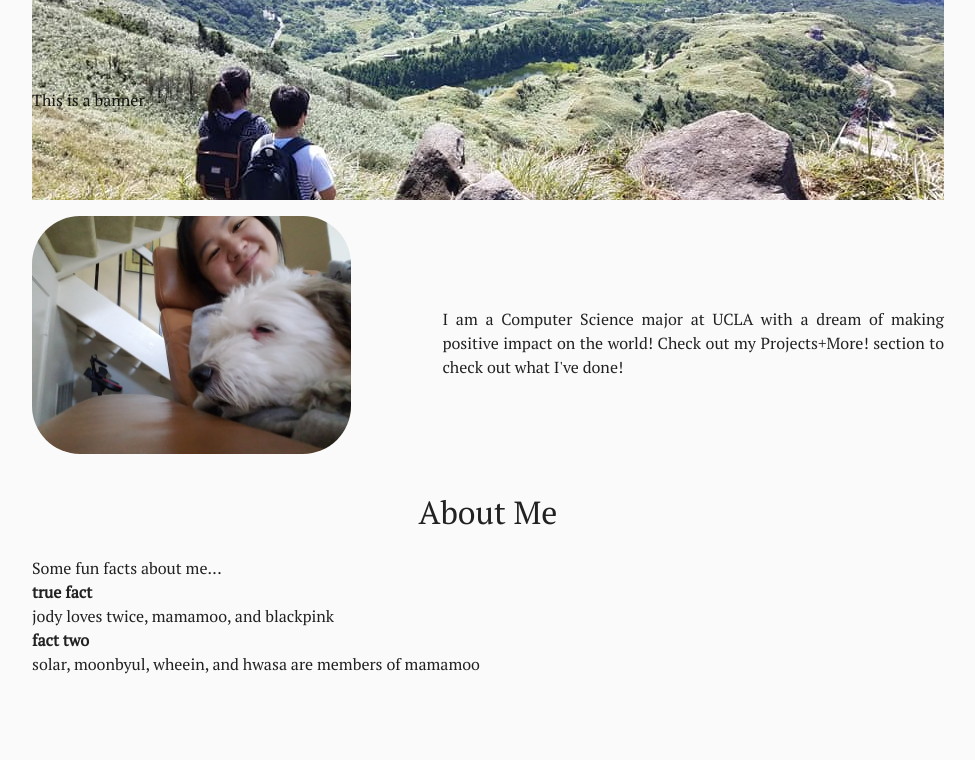
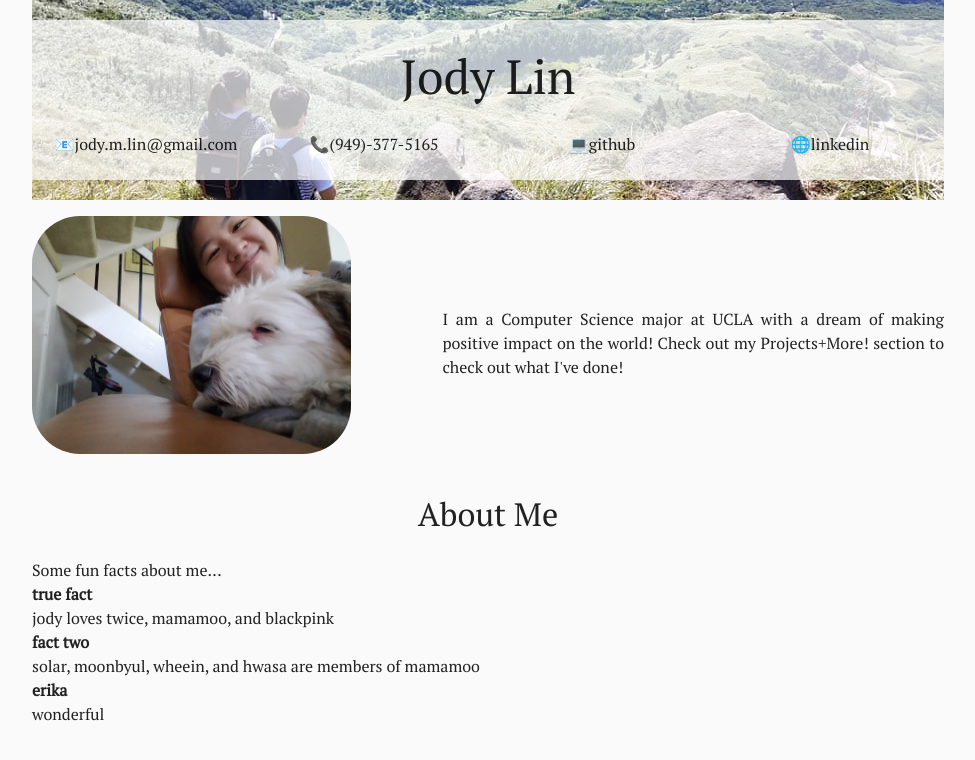
Before and after one commit to jodymlin/personal-gatsby-website, a Gatsby site: page / in a window 1280 px wide. Shown: the whole page, without its empty margins (152-1127 px from the left). Built offline with nearby package versions, Linux system fonts and the light colour scheme; Gatsby itself is replaced by a stand-in of ours.

Commit message:
finished banner

```diff
--- a/src/components/About/FactList.js
+++ b/src/components/About/FactList.js
@@ -12,6 +12,10 @@ const facts = [
     {
         title: `fact two`,
         description: `solar, moonbyul, wheein, and hwasa are members of mamamoo`
+    },
+    {
+        title: `erika`,
+        description: `wonderful`
     }
 
 ];
--- a/src/components/Banner/Banner.js
+++ b/src/components/Banner/Banner.js
@@ -1,25 +1,59 @@
 import React from 'react'
 import { withStyles } from '@material-ui/core/styles'
+import { Typography, Grid, Link } from '@material-ui/core'
 
 import taiwan from '../../media/taiwan.jpg'
 
-const styles = () => ({
+const styles = theme => ({
+    title: {
+        padding: theme.spacing(2)
+    },
     background: {
         display: 'flex',
         alignItems: 'center',
         height: '200px',
         backgroundImage: `url(${taiwan})`,
-        backgroundPosition: 'center'
+        backgroundPosition: 'center',
+        overflow: 'hidden'
     },
     overlay: {
-        //height: '200px'
+        width: '100%',
+        padding: theme.spacing(1.5, 0),
+        backgroundColor: `rgb(255, 255, 255, 0.7)`
+    },
+    contactItems: {
+        padding: theme.spacing(1.5, 0)
     }
 });
 
 function Banner({classes}) {
+    const ContactItem = ({children}) => <Grid item sm={3} xs={12}>
+            <Typography align='center'>{children}</Typography>
+        </Grid>
     return(
         <section className={classes.background}>
-            <div className={classes.overlay}>This is a banner</div>
+            <div className={classes.overlay}>
+                <Typography variant='h3' component='h1' align='center' className={classes.title}>
+                    Jody Lin
+                </Typography>
+                <Grid container className={classes.contactItems}>
+                    <ContactItem>📧jody.m.lin@gmail.com</ContactItem>
+                    <ContactItem>📞(949)-377-5165</ContactItem>
+                    <ContactItem>
+                        <Link href='https://github.com/jodymlin' rel="noopener noreferrer" target="_blank"
+                        color='textPrimary'>
+                            💻github
+                        </Link>
+                    </ContactItem>
+                    <ContactItem>
+                        <Link href='https://www.linkedin.com/in/jody-lin-a5b390172/'
+                            rel="noopener noreferrer" target="_blank"
+                            color='textPrimary'>
+                            🌐linkedin
+                        </Link>
+                    </ContactItem>
+                </Grid>
+            </div>
         </section>
     );
 }
--- a/src/components/HeaderFooter/HeaderFooter.js
+++ b/src/components/HeaderFooter/HeaderFooter.js
@@ -6,8 +6,9 @@ import CssBaseline from '@material-ui/core/CssBaseline'
 
 const customTheme = createMuiTheme({
     typography: {
-        fontSize: '16px',
-        fontFamily: '"PT Serif", sans-serif'
+        fontSize: 14,
+        fontFamily: '"PT Serif", sans-serif',
+
     }
 });
 
--- a/src/components/Title/Title.js
+++ b/src/components/Title/Title.js
@@ -14,7 +14,7 @@ const styles = theme => ({
 function Title({classes, children}) {
     return (
         <div className={classes.title}>
-            <Typography variant='h1'>{children}</Typography>
+            <Typography variant='h4'>{children}</Typography>
         </div>
     );
 }
```
